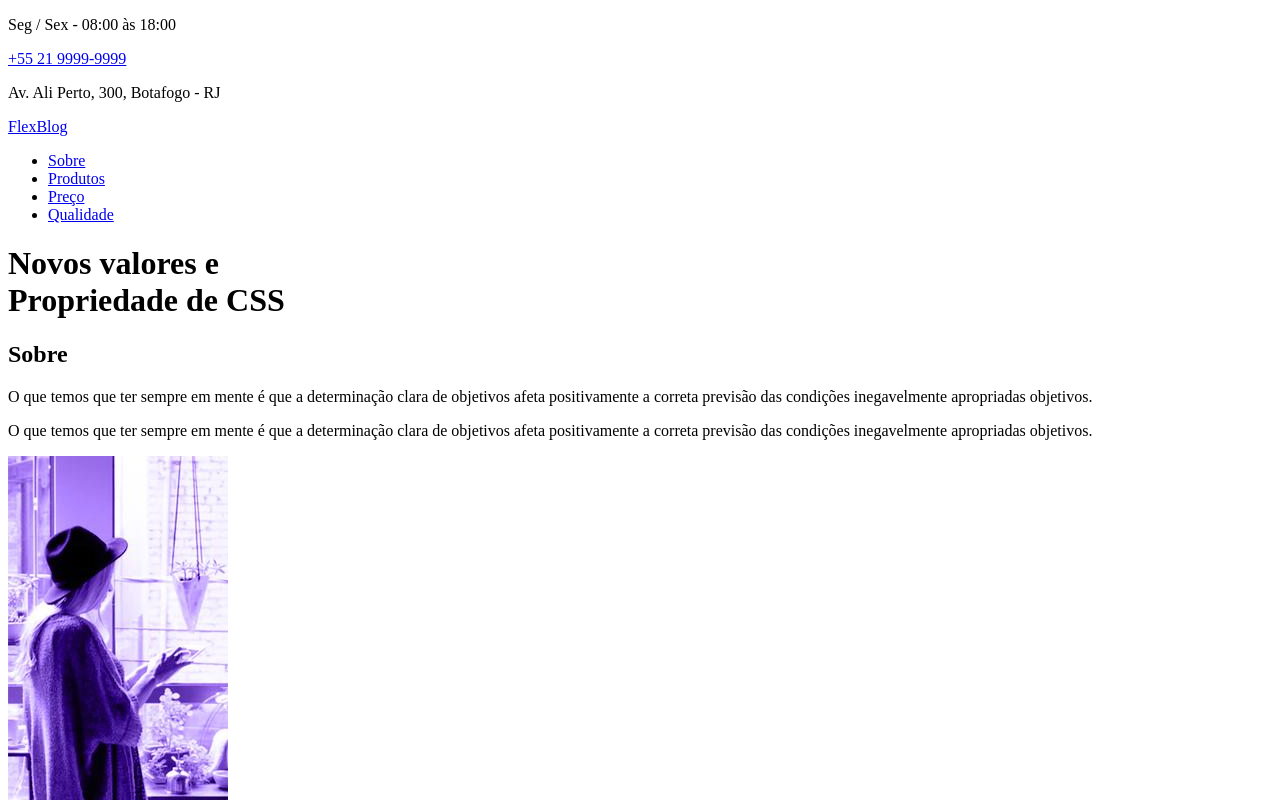
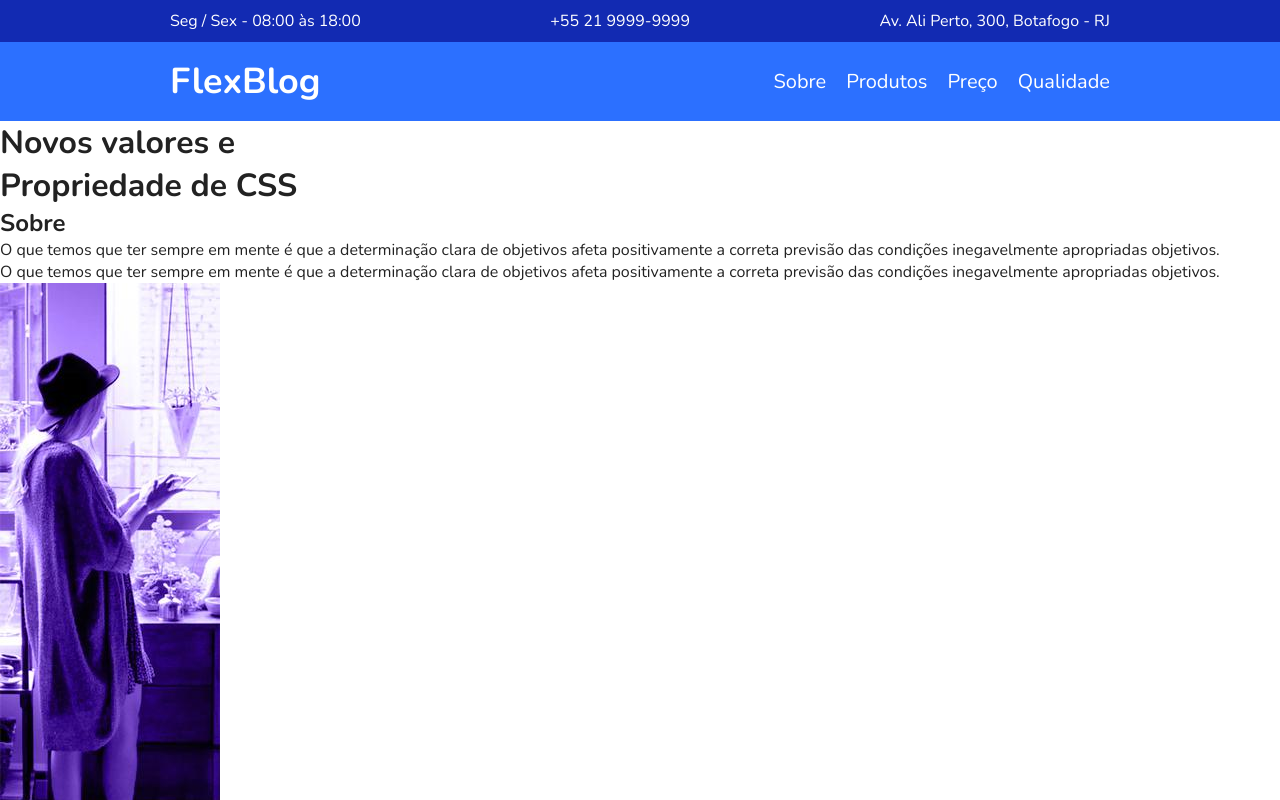
Before and after one commit to thiagokunst/flexblog, a plain HTML site: page index.html in a window 1280 px wide. Shown: the top 800 px of the page. Drawn offline with nearby package versions, Linux system fonts and the light colour scheme.

Commit message:
Add header css

```diff
--- a/css/style.css
+++ b/css/style.css
@@ -0,0 +1,92 @@
+body, h1, h2, p, ul, li, a {
+  margin: 0;
+  padding: 0;
+}
+
+body {
+  font-family: 'Nunito', sans-serif;
+  color: #222222;
+}
+
+ul {
+  list-style: none;
+}
+
+a {
+  text-decoration: none;
+}
+
+img {
+  display: block;
+  max-width: 100%;
+}
+
+* {
+  box-sizing: border-box;
+}
+
+
+
+
+.superinfo-bg {
+  background: #122ab2;
+  color: #fff;
+}
+
+.superinfo {
+  max-width: 960px;
+  margin: 0 auto;
+  display: flex;
+  justify-content: space-between;
+  flex-wrap: wrap;
+  padding-top: 10px;
+}
+
+.superinfo p, .superinfo a {
+  margin: 0 10px 10px 10px;
+}
+
+.superinfo a {
+  color: #fff;
+}
+
+
+
+.menu-bg {
+  background: #2c70ff;
+}
+
+.menu {
+  max-width: 960px;
+  margin: 0 auto;
+  padding: 15px 0;
+  display: flex;
+  flex-wrap: wrap;
+  justify-content: space-between;
+  align-items: center;
+}
+
+.menu a {
+  color: #fff;
+}
+
+.menu-logo a {
+  font-size: 2.25em;
+  font-weight: bold;
+  margin: 0 10px;
+}
+
+.menu-nav ul {
+  display: flex;
+  flex-wrap: wrap;
+}
+
+.menu-nav a {
+  font-size: 1.25em;
+  display: block;
+  padding: 10px
+}
+
+.menu-nav a:hover {
+  color: #122ab2;
+}
--- a/index.html
+++ b/index.html
@@ -27,7 +27,7 @@
       <div class="menu-logo">
         <a href="#">FlexBlog</a>
       </div>
-      <nav>
+      <nav class="menu-nav">
         <ul>
           <li><a href="#sobre">Sobre</a></li>
           <li><a href="#produtos">Produtos</a></li>
```
